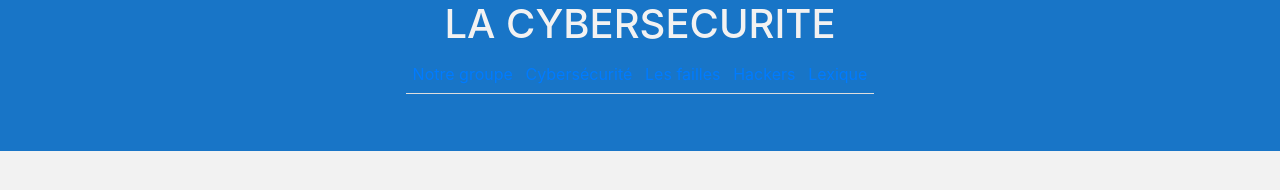
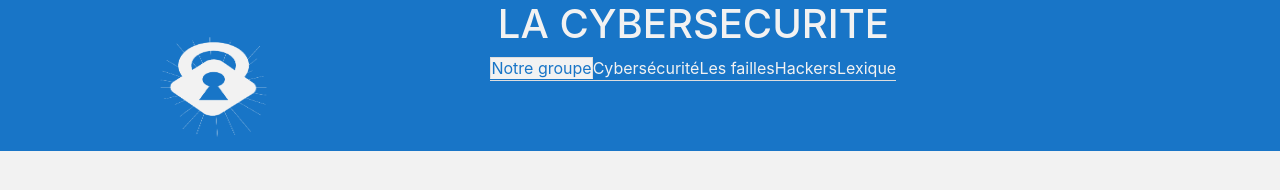
Before and after one commit to HoelGoyat/PPP, a plain HTML site: page index.html in a window 1280 px wide. Drawn offline with nearby package versions, Linux system fonts and the light colour scheme; files that its build step writes are made by us from their sources; files whose address does not match are found by name.

Commit message:
Add files via upload

```diff
--- a/index.html
+++ b/index.html
@@ -10,13 +10,18 @@
     <meta name="viewport" content="width=device-width, initial-scale=1">
     <!--Déclaration bootstrap-->
     <link rel="stylesheet" href="bootstrap-3.3.7/dist/css/bootstrap.css" />
+    <!--<link rel="stylesheet" href="https://maxcdn.bootstrapcdn.com/bootstrap/3.3.7/css/bootstrap.min.css">-->
     <script src="https://ajax.googleapis.com/ajax/libs/jquery/3.2.1/jquery.min.js"></script>
     <script src="bootstrap-3.3.7/dist/js/bootstrap.min.js"></script>
-    <link rel="stylesheet" type="text/css" href="styleE.css" />
+    <link rel="stylesheet" type="text/css" href="styleC.css" />
 </head>
 
 <body>
-    <header>
+    <div class="container-fluid"><!--MODIFICATION: ajout des colonnes-->
+        <header class="row">
+            <div class="col-md-1"></div>
+            <img src="Logo_cybersecurite.png" height="175" class="col-md-2"/> <!--MODIFICATION: ajout du logo-->
+            <div class="col-md-7">
                 <h1>LA CYBERSECURITE</h1>
                 <nav>
                     <ul class="nav nav-tabs">
@@ -27,7 +32,9 @@
                         <li><a data-toggle="tab" href="#5">Lexique</a></li>
                     </ul>
                 </nav>
+            </div>
         </header>
+    </div>
 
     <main>
         <div class="tab-content">
--- a/styleC.css
+++ b/styleC.css
@@ -1,46 +1,65 @@
-body, header, main, footer, nav ul
-{
-    margin:0;
-    padding:0;
+nav li {
+    display: inline-block;
+    margin: 0;      /*MODIFICATION: mise à 0*/
+    padding: 0;     /*MODIFICATION: mise à 0*/
 }
 
-body
-{
-    background-color: #F2F2F2;
-}
-
-header, footer
-{
-    background-color: #1875C7;
-}
-
-header
-{
+header {
+    background-color: #1875c7;
     text-align: center;
     color: #F2F2F2;
     height: 151px;
 }
 
-nav ul
-{
-    list-style-type: none;
+body {
+    margin: 0;
+    padding: 0;
+    background-color: #f2f2f2
+}
+
+nav {
+    display: inline-flex;
+}
+
+
+h2 {
+    text-align: center;
+}
+
+/*MODIFICATION: suppression*/
+
+figure img {
     float: right;
 }
 
-nav li
-{
-    display: inline-block;
-    margin: auto 5px;
-    padding: 10px 10px;
+para {
+    color : #000;
 }
 
-.active
-{
-    background-color: #F2F2F2;
-    color: #1875C7;
+/*MODIFICATION: navigation*/
+.nav-tabs > li.active > a,
+.nav-tabs > li.active > a:hover,
+.nav-tabs > li.active > a:focus {
+  color: #1875c7;
+  cursor: default;
+  background-color: #f2f2f2;
+  border: 1px solid #ddd;
+  border-bottom-color: transparent;
 }
 
-main
-{
-    text-align: center;
+.nav-tabs > li > a{
+  color: #f2f2f2;
+  cursor: default;
+  background-color: #1875C7;
+  border: 0 solid #fff;
+  border-bottom-color: transparent;
 }
+
+.nav-tabs > li > a:hover,
+.nav-tabs > li > a:focus {
+  color: #1875c7;
+  cursor: default;
+  background-color: #f2f2f2;
+  border: 0 solid #ddd;
+  border-bottom-color: transparent;
+}
```
Also changed, not shown: Logo_cybersecurite.png (added). Lines whose indentation alone changed are shown as unchanged.
